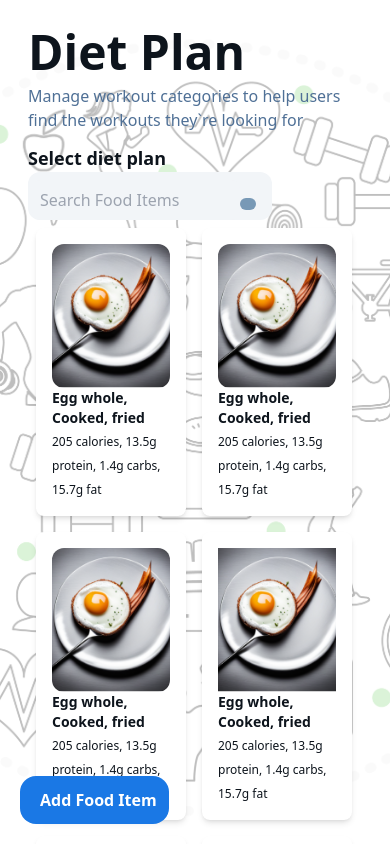
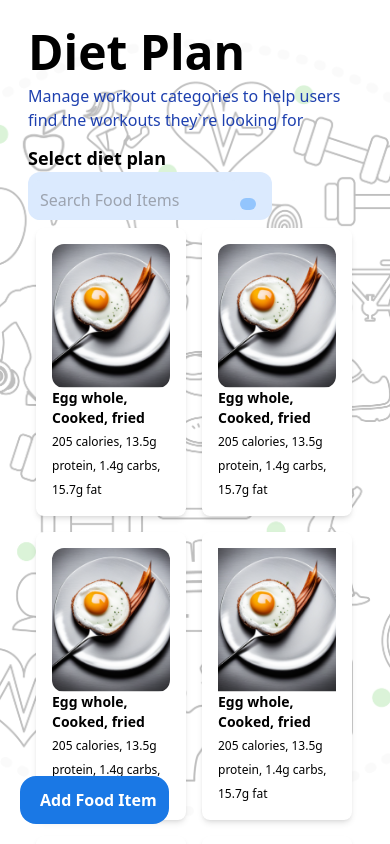
Before and after one commit to Isuru936/LifeStyleFitnessStudioGymWebApplication, a React (Vite) app in the folder client/: page /diet-plan in a window 390 px wide. Shown: the top 844 px of the page. Built offline with nearby package versions, Linux system fonts and the light colour scheme.

Commit message:
Created the DietPlanUSerView Component, removed the tailwind customer colors... HAS THE COLOUR ISSUE HERE

```diff
--- a/client/package.json
+++ b/client/package.json
@@ -12,7 +12,8 @@
   "dependencies": {
     "dotenv": "^16.4.5",
     "react": "^18.2.0",
-    "react-dom": "^18.2.0"
+    "react-dom": "^18.2.0",
+    "react-router-dom": "^6.22.1"
   },
   "devDependencies": {
     "@iconify-json/ant-design": "^1.1.15",
--- a/client/src/App.jsx
+++ b/client/src/App.jsx
@@ -1,9 +1,18 @@
+import { BrowserRouter, Routes, Route } from "react-router-dom";
 import DietPlan from "./pages/DietPlanPool";
+import Home from "./pages/Home";
+import AssignDietPlan from "./pages/AssignDietPlan";
 
 function App() {
   return (
     <div>
-      <DietPlan />
+      <BrowserRouter>
+        <Routes>
+          <Route path="/" element={<Home />} />
+          <Route path="/diet-plan" element={<DietPlan />} />
+          <Route path="/assign-diet-plan" element={<AssignDietPlan />} />
+        </Routes>
+      </BrowserRouter>
     </div>
   );
 }
--- /dev/null
+++ b/client/src/pages/AssignDietPlan.jsx
@@ -0,0 +1,30 @@
+import SideBar from "../components/SideBar";
+import bgImg from "../assets/bg-Img.png";
+import DietPlanUserView from "../components/DietPlanUserView";
+
+export default function AssignDietPlan() {
+  const customBackgroundColor = "#fff";
+
+  return (
+    <div
+      className="inline-flex flex-col items-start min-h-screen w-screen bg-cover bg-center bg-no-repeat bg-fixed"
+      style={{
+        backgroundImage: `url(${bgImg})`,
+        backgroundSize: "cover",
+        backgroundPosition: "center",
+        backgroundRepeat: "no-repeat",
+      }}
+    >
+      <div
+        style={{ backgroundColor: customBackgroundColor }}
+        className="flex flex-col"
+      >
+        <div className="flex flex-col">
+          <SideBar />
+          <DietPlanUserView />
+        </div>
+        <div className=""></div>
+      </div>
+    </div>
+  );
+}
--- a/client/src/pages/DietPlanPool.jsx
+++ b/client/src/pages/DietPlanPool.jsx
@@ -1,10 +1,11 @@
 // eslint-disable-next-line no-unused-vars
-import React from "react";
+import React, { useState } from "react";
 import bgImg from "../assets/bg-Img.png";
 import proImage from "../assets/proImage.png";
 import SideBar from "../components/SideBar";
 
 const DietPlan = () => {
+  const [buttonBgColor, setButtonBgColor] = useState("#1A78E5");
   return (
     <div
       className="inline-flex flex-col items-start min-h-screen w-screen bg-cover bg-center bg-no-repeat bg-fixed"
@@ -18,10 +19,17 @@ const DietPlan = () => {
       <div className="flex flex-row">
         <SideBar />
         <div className="fixed bottom-0 left-0 p-5">
-          <button className="bg-lightBlue-300 font-bold text-white p-3 rounded-2xl w-full hover:bg-blue-900">
+          <button
+            className={`font-bold text-white p-3 rounded-2xl w-full hover:bg-blue-950`}
+            style={{
+              backgroundColor: buttonBgColor,
+            }}
+            onMouseEnter={() => setButtonBgColor("#2c3e50")}
+            onMouseLeave={() => setButtonBgColor("#123321f")}
+          >
             <p className="">
               <span
-                className="icon-[mingcute--add-fill] mx-1"
+                className="icon-[mingcute--add-fill]` mx-1"
                 style={{ height: "20px", width: "20px" }}
               />
               Add Food Item
@@ -29,16 +37,14 @@ const DietPlan = () => {
           </button>
         </div>
         <div className="text-white">
-          <div className="p-7 lg:ml-52">
+          <div className="p-7">
             <div className=" ">
-              <h1 className="text-5xl font-bold text-black-500 mb-2">
-                Diet Plan
-              </h1>
-              <p className="text-blue-500">
+              <h1 className="text-5xl font-bold text-black mb-2">Diet Plan</h1>
+              <p className="text-blue-800">
                 Manage workout categories to help users find the workouts
                 they`re looking for
               </p>
-              <h2 className="text-black-500 text-lg font-bold mt-3">
+              <h2 className="text-black text-lg font-bold mt-3">
                 Select diet plan
               </h2>
               <div className="">
@@ -48,9 +54,13 @@ const DietPlan = () => {
                     name="searchFood"
                     id="searchFood"
                     placeholder="Search Food Items"
-                    className="mt-2 rounded-lg text-black-500 w-52 bg-blue-100 outline-none lg:w-96 p-2"
+                    className="mt-2 rounded-lg text-black w-52 bg-blue-100 outline-none lg:w-96 p-2"
                   />
-                  <button className="bg-blue-300 rounded-xl hover:scale-105 transition hover:bg-lightBlue-300 pb-1 pt-2 pl-2 pr-2 lg:pb-2 lg:pt-2 lg:pl-3 lg:pr-3">
+                  <button
+                    className="bg-blue-300 rounded-xl hover:scale-105
+                  transition hover:bg-lightBlue-300 pb-1 pt-2 pl-2 pr-2
+                  lg:pb-2 lg:pt-2 lg:pl-3 lg:pr-3"
+                  >
                     <span
                       className="icon-[material-symbols--search]"
                       style={{ width: "20px", height: "20px" }}
@@ -68,11 +78,11 @@ const DietPlan = () => {
                   alt="product"
                   className="w-36 object-cover mx-auto rounded-xl h-36 lg:w-32 lg:h-32  "
                 />
-                <p className="text-black-500 text-sm font-bold">
+                <p className="text-black text-sm font-bold">
                   Egg whole, Cooked, fried
                 </p>
                 <span
-                  className="text-black-500 text-xs"
+                  className="text-black text-xs"
                   style={{ lineHeight: "0.1" }}
                 >
                   205 calories, 13.5g protein, 1.4g carbs, 15.7g fat
@@ -84,11 +94,11 @@ const DietPlan = () => {
                   alt="product"
                   className="w-36 object-cover mx-auto rounded-xl h-36 lg:w-32 lg:h-32  "
                 />
-                <p className="text-black-500 text-sm font-bold">
+                <p className="text-black text-sm font-bold">
                   Egg whole, Cooked, fried
                 </p>
                 <span
-                  className="text-black-500 text-xs"
+                  className="text-black text-xs"
                   style={{ lineHeight: "0.1" }}
                 >
                   205 calories, 13.5g protein, 1.4g carbs, 15.7g fat
@@ -100,11 +110,11 @@ const DietPlan = () => {
                   alt="product"
                   className="w-36 object-cover mx-auto rounded-xl h-36 lg:w-32 lg:h-32  "
                 />
-                <p className="text-black-500 text-sm font-bold">
+                <p className="text-black text-sm font-bold">
                   Egg whole, Cooked, fried
                 </p>
                 <span
-                  className="text-black-500 text-xs"
+                  className="text-black text-xs"
                   style={{ lineHeight: "0.1" }}
                 >
                   205 calories, 13.5g protein, 1.4g carbs, 15.7g fat
@@ -116,11 +126,11 @@ const DietPlan = () => {
                   alt="product"
                   className="w-36 h-36 object-cover mx-auto"
                 />
-                <p className="text-black-500 text-sm font-bold">
+                <p className="text-black text-sm font-bold">
                   Egg whole, Cooked, fried
                 </p>
                 <span
-                  className="text-black-500 text-xs"
+                  className="text-black text-xs"
                   style={{ lineHeight: "0.1" }}
                 >
                   205 calories, 13.5g protein, 1.4g carbs, 15.7g fat
@@ -132,11 +142,11 @@ const DietPlan = () => {
                   alt="product"
                   className="w-36 object-cover mx-auto rounded-xl h-36 lg:w-32 lg:h-32  "
                 />
-                <p className="text-black-500 text-sm font-bold">
+                <p className="text-black text-sm font-bold">
                   Egg whole, Cooked, fried
                 </p>
                 <span
-                  className="text-black-500 text-xs"
+                  className="text-black text-xs"
                   style={{ lineHeight: "0.1" }}
                 >
                   205 calories, 13.5g protein, 1.4g carbs, 15.7g fat
@@ -148,11 +158,11 @@ const DietPlan = () => {
                   alt="product"
                   className="w-36 object-cover mx-auto rounded-xl h-36 lg:w-32 lg:h-32  "
                 />
-                <p className="text-black-500 text-sm font-bold">
+                <p className="text-black text-sm font-bold">
                   Egg whole, Cooked, fried
                 </p>
                 <span
-                  className="text-black-500 text-xs"
+                  className="text-black text-xs"
                   style={{ lineHeight: "0.1" }}
                 >
                   205 calories, 13.5g protein, 1.4g carbs, 15.7g fat
@@ -164,11 +174,11 @@ const DietPlan = () => {
                   alt="product"
                   className="w-36 object-cover mx-auto rounded-xl h-36 lg:w-32 lg:h-32  "
                 />
-                <p className="text-black-500 text-sm font-bold">
+                <p className="text-black text-sm font-bold">
                   Egg whole, Cooked, fried
                 </p>
                 <span
-                  className="text-black-500 text-xs"
+                  className="text-black text-xs"
                   style={{ lineHeight: "0.1" }}
                 >
                   205 calories, 13.5g protein, 1.4g carbs, 15.7g fat
@@ -180,11 +190,11 @@ const DietPlan = () => {
                   alt="product"
                   className="w-object-cover  mx-aut rounded-xl 36 h- lg:w-32 lg:h-32 o"
                 />
-                <p className="text-black-500 text-sm font-bold">
+                <p className="text-black text-sm font-bold">
                   Egg whole, Cooked, fried
                 </p>
                 <span
-                  className="text-black-500 text-xs"
+                  className="text-black text-xs"
                   style={{ lineHeight: "0.1" }}
                 >
                   205 calories, 13.5g protein, 1.4g carbs, 15.7g fat
@@ -196,11 +206,11 @@ const DietPlan = () => {
                   alt="product"
                   className="w-36 object-cover mx-auto rounded-xl h-36 lg:w-32 lg:h-32  "
                 />
-                <p className="text-black-500 text-sm font-bold">
+                <p className="text-black text-sm font-bold">
                   Egg whole, Cooked, fried
                 </p>
                 <span
-                  className="text-black-500 text-xs"
+                  className="text-black text-xs"
                   style={{ lineHeight: "0.1" }}
                 >
                   205 calories, 13.5g protein, 1.4g carbs, 15.7g fat
@@ -212,11 +222,11 @@ const DietPlan = () => {
                   alt="product"
                   className="w-36 object-cover mx-auto rounded-xl h-36 lg:w-32 lg:h-32  "
                 />
-                <p className="text-black-500 text-sm font-bold">
+                <p className="text-black text-sm font-bold">
                   Egg whole, Cooked, fried
                 </p>
                 <span
-                  className="text-black-500 text-xs"
+                  className="text-black text-xs"
                   style={{ lineHeight: "0.1" }}
                 >
                   205 calories, 13.5g protein, 1.4g carbs, 15.7g fat
@@ -228,11 +238,11 @@ const DietPlan = () => {
                   alt="product"
                   className="w-36 object-cover mx-auto rounded-xl h-36 lg:w-32 lg:h-32  "
                 />
-                <p className="text-black-500 text-sm font-bold">
+                <p className="text-black text-sm font-bold">
                   Egg whole, Cooked, fried
                 </p>
                 <span
-                  className="text-black-500 text-xs"
+                  className="text-black text-xs"
                   style={{ lineHeight: "0.1" }}
                 >
                   205 calories, 13.5g protein, 1.4g carbs, 15.7g fat
@@ -244,11 +254,11 @@ const DietPlan = () => {
                   alt="product"
                   className="w-36 object-cover mx-auto rounded-xl h-36 lg:w-32 lg:h-32  "
                 />
-                <p className="text-black-500 text-sm font-bold">
+                <p className="text-black text-sm font-bold">
                   Egg whole, Cooked, fried
                 </p>
                 <span
-                  className="text-black-500 text-xs"
+                  className="text-black text-xs"
                   style={{ lineHeight: "0.1" }}
                 >
                   205 calories, 13.5g protein, 1.4g carbs, 15.7g fat
@@ -260,11 +270,11 @@ const DietPlan = () => {
                   alt="product"
                   className="w-36 object-cover mx-auto rounded-xl h-36 lg:w-32 lg:h-32  "
                 />
-                <p className="text-black-500 text-sm font-bold">
+                <p className="text-black text-sm font-bold">
                   Egg whole, Cooked, fried
                 </p>
                 <span
-                  className="text-black-500 text-xs"
+                  className="text-black text-xs"
                   style={{ lineHeight: "0.1" }}
                 >
                   205 calories, 13.5g protein, 1.4g carbs, 15.7g fat
@@ -276,11 +286,11 @@ const DietPlan = () => {
                   alt="product"
                   className="w-36 object-cover mx-auto rounded-xl h-36 lg:w-32 lg:h-32  "
                 />
-                <p className="text-black-500 text-sm font-bold">
+                <p className="text-black text-sm font-bold">
                   Egg whole, Cooked, fried
                 </p>
                 <span
-                  className="text-black-500 text-xs"
+                  className="text-black text-xs"
                   style={{ lineHeight: "0.1" }}
                 >
                   205 calories, 13.5g protein, 1.4g carbs, 15.7g fat
@@ -292,11 +302,11 @@ const DietPlan = () => {
                   alt="product"
                   className="w-36 object-cover mx-auto rounded-xl h-36 lg:w-32 lg:h-32  "
                 />
-                <p className="text-black-500 text-sm font-bold">
+                <p className="text-black text-sm font-bold">
                   Egg whole, Cooked, fried
                 </p>
                 <span
-                  className="text-black-500 text-xs"
+                  className="text-black text-xs"
                   style={{ lineHeight: "0.1" }}
                 >
                   205 calories, 13.5g protein, 1.4g carbs, 15.7g fat
@@ -308,11 +318,11 @@ const DietPlan = () => {
                   alt="product"
                   className="w-36 object-cover mx-auto rounded-xl h-36 lg:w-32 lg:h-32  "
                 />
-                <p className="text-black-500 text-sm font-bold">
+                <p className="text-black text-sm font-bold">
                   Egg whole, Cooked, fried
                 </p>
                 <span
-                  className="text-black-500 text-xs"
+                  className="text-black text-xs"
                   style={{ lineHeight: "0.1" }}
                 >
                   205 calories, 13.5g protein, 1.4g carbs, 15.7g fat
@@ -324,11 +334,11 @@ const DietPlan = () => {
                   alt="product"
                   className="w-36 object-cover mx-auto rounded-xl h-36 lg:w-32 lg:h-32  "
                 />
-                <p className="text-black-500 text-sm font-bold">
+                <p className="text-black text-sm font-bold">
                   Egg whole, Cooked, fried
                 </p>
                 <span
-                  className="text-black-500 text-xs"
+                  className="text-black text-xs"
                   style={{ lineHeight: "0.1" }}
                 >
                   205 calories, 13.5g protein, 1.4g carbs, 15.7g fat
@@ -340,11 +350,11 @@ const DietPlan = () => {
                   alt="product"
                   className="w-36 object-cover mx-auto rounded-xl h-36 lg:w-32 lg:h-32  "
                 />
-                <p className="text-black-500 text-sm font-bold">
+                <p className="text-black text-sm font-bold">
                   Egg whole, Cooked, fried
                 </p>
                 <span
-                  className="text-black-500 text-xs"
+                  className="text-black text-xs"
                   style={{ lineHeight: "0.1" }}
                 >
                   205 calories, 13.5g protein, 1.4g carbs, 15.7g fat
@@ -356,11 +366,11 @@ const DietPlan = () => {
                   alt="product"
                   className="w-36 object-cover mx-auto rounded-xl h-36 lg:w-32 lg:h-32  "
                 />
-                <p className="text-black-500 text-sm font-bold">
+                <p className="text-black text-sm font-bold">
                   Egg whole, Cooked, fried
                 </p>
                 <span
-                  className="text-black-500 text-xs"
+                  className="text-black text-xs"
                   style={{ lineHeight: "0.1" }}
                 >
                   205 calories, 13.5g protein, 1.4g carbs, 15.7g fat
@@ -372,11 +382,11 @@ const DietPlan = () => {
                   alt="product"
                   className="w-36 object-cover mx-auto rounded-xl h-36 lg:w-32 lg:h-32  "
                 />
-                <p className="text-black-500 text-sm font-bold">
+                <p className="text-black text-sm font-bold">
                   Egg whole, Cooked, fried
                 </p>
                 <span
-                  className="text-black-500 text-xs"
+                  className="text-black text-xs"
                   style={{ lineHeight: "0.1" }}
                 >
                   205 calories, 13.5g protein, 1.4g carbs, 15.7g fat
@@ -388,11 +398,11 @@ const DietPlan = () => {
                   alt="product"
                   className="w-object-cover  mx-aut rounded-xl 36 h- lg:w-32 lg:h-32 o"
                 />
-                <p className="text-black-500 text-sm font-bold">
+                <p className="text-black text-sm font-bold">
                   Egg whole, Cooked, fried
                 </p>
                 <span
-                  className="text-black-500 text-xs"
+                  className="text-black text-xs"
                   style={{ lineHeight: "0.1" }}
                 >
                   205 calories, 13.5g protein, 1.4g carbs, 15.7g fat
@@ -404,11 +414,11 @@ const DietPlan = () => {
                   alt="product"
                   className="w-36 object-cover mx-auto rounded-xl h-36 lg:w-32 lg:h-32  "
                 />
-                <p className="text-black-500 text-sm font-bold">
+                <p className="text-black text-sm font-bold">
                   Egg whole, Cooked, fried
                 </p>
                 <span
-                  className="text-black-500 text-xs"
+                  className="text-black text-xs"
                   style={{ lineHeight: "0.1" }}
                 >
                   205 calories, 13.5g protein, 1.4g carbs, 15.7g fat
@@ -420,11 +430,11 @@ const DietPlan = () => {
                   alt="product"
                   className="w-36 object-cover mx-auto rounded-xl h-36 lg:w-32 lg:h-32  "
                 />
-                <p className="text-black-500 text-sm font-bold">
+                <p className="text-black text-sm font-bold">
                   Egg whole, Cooked, fried
                 </p>
                 <span
-                  className="text-black-500 text-xs"
+                  className="text-black text-xs"
                   style={{ lineHeight: "0.1" }}
                 >
                   205 calories, 13.5g protein, 1.4g carbs, 15.7g fat
@@ -436,11 +446,11 @@ const DietPlan = () => {
                   alt="product"
                   className="w-36 object-cover mx-auto rounded-xl h-36 lg:w-32 lg:h-32  "
                 />
-                <p className="text-black-500 text-sm font-bold">
+                <p className="text-black text-sm font-bold">
                   Egg whole, Cooked, fried
                 </p>
                 <span
-                  className="text-black-500 text-xs"
+                  className="text-black text-xs"
                   style={{ lineHeight: "0.1" }}
                 >
                   205 calories, 13.5g protein, 1.4g carbs, 15.7g fat
--- /dev/null
+++ b/client/src/pages/Home.jsx
@@ -0,0 +1,7 @@
+export default function Home() {
+  return (
+    <div>
+      <h1>Home</h1>
+    </div>
+  );
+}
--- a/client/tailwind.config.js
+++ b/client/tailwind.config.js
@@ -1,44 +1,13 @@
 /** @type {import('tailwindcss').Config} */
-import { red } from "tailwindcss/colors";
-import { white } from "tailwindcss/colors";
-import { orange } from "tailwindcss/colors";
+// import { red } from "tailwindcss/colors";
+// import { white } from "tailwindcss/colors";
+// import { orange } from "tailwindcss/colors";
 import { addDynamicIconSelectors } from "@iconify/tailwind";
 
 export default {
   content: ["./index.html", "./src/**/*.{js,ts,jsx,tsx}"],
   theme: {
     extend: {},
-    colors: {
-      navSelectedCol: "#D1D5DA",
-      red: red,
-      black: {
-        500: "#0D141C",
-      },
-      white: white,
-      orange: orange,
-      blue: {
-        500: "#4F7096", // Original blue color
-        100: "#F2F5F8", // Lighter shade of blue
-        0: "#3300FD", // Darker shade of blue
-        200: "#A1B8D1", // Slightly lighter shade
-        300: "#7899B6", // Medium shade
-        400: "#56779F", // Slightly darker shade
-        600: "#334D73", // Darker shade
-        700: "#273B58", // Even darker shade
-        800: "#1A283C", // Very dark shade
-        900: "#3283E2",
-      },
-      lightBlue: {
-        500: "#5BC0DE", // Original light blue color
-        100: "#E4F4F8", // Lighter shade of light blue
-        200: "#A8D9E8", // Slightly lighter shade
-        300: "#1A78E5", // Medium shade
-        400: "#4FAED0", // Slightly darker shade
-        600: "#2F8FA3", // Darker shade
-        700: "#1F697C", // Even darker shade
-        800: "#0F4556", // Very dark shade
-      },
-    },
   },
   plugins: [addDynamicIconSelectors()],
 };
```
Also changed, not shown: client/src/components/DietPlanUserView.jsx (added, +37 -0 lines), client/src/components/SideBar.jsx (+10 -7 lines), client/src/assets/profImg.png (added), 1 other file (tests, documents, lock files or other folders).
